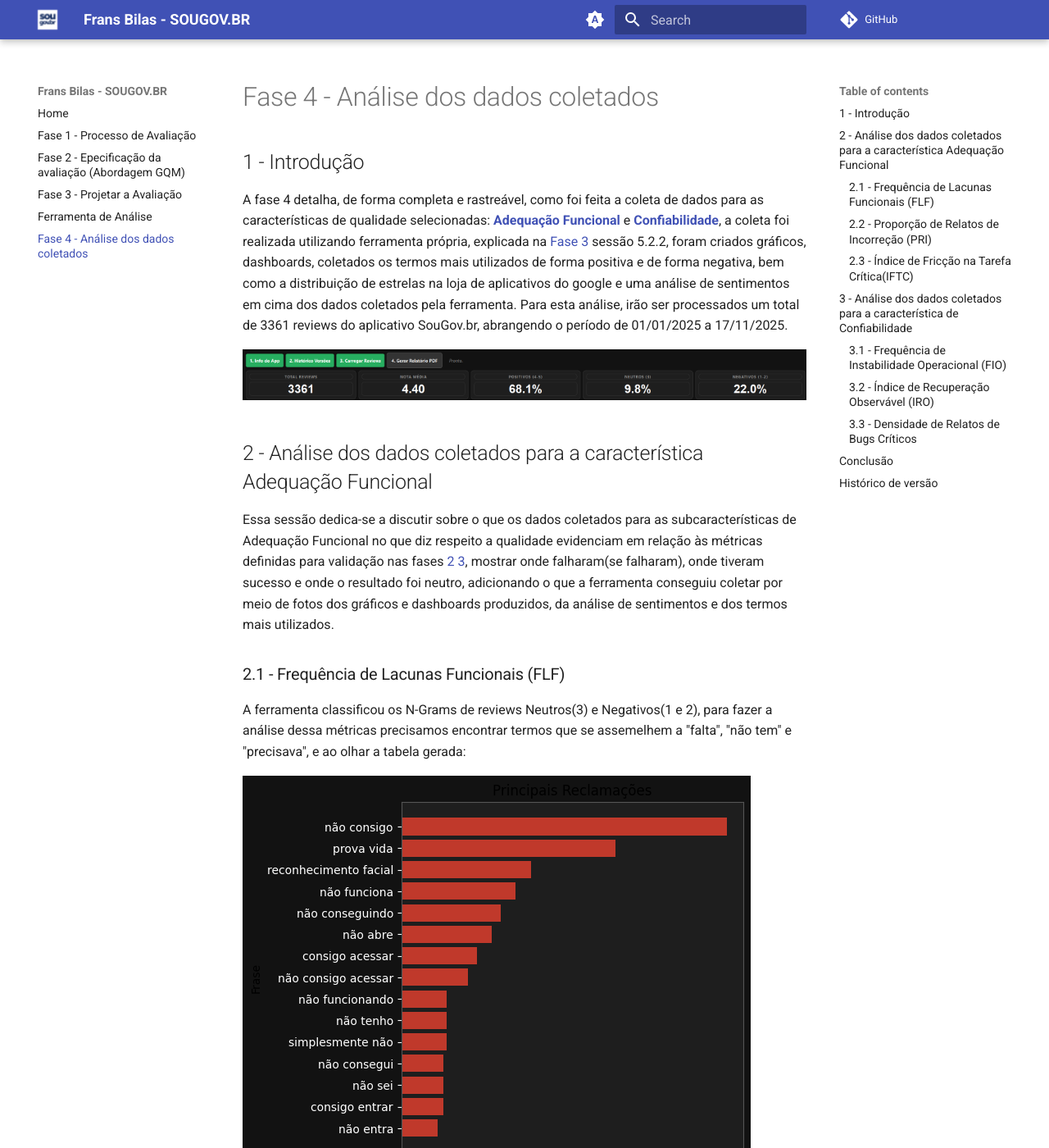
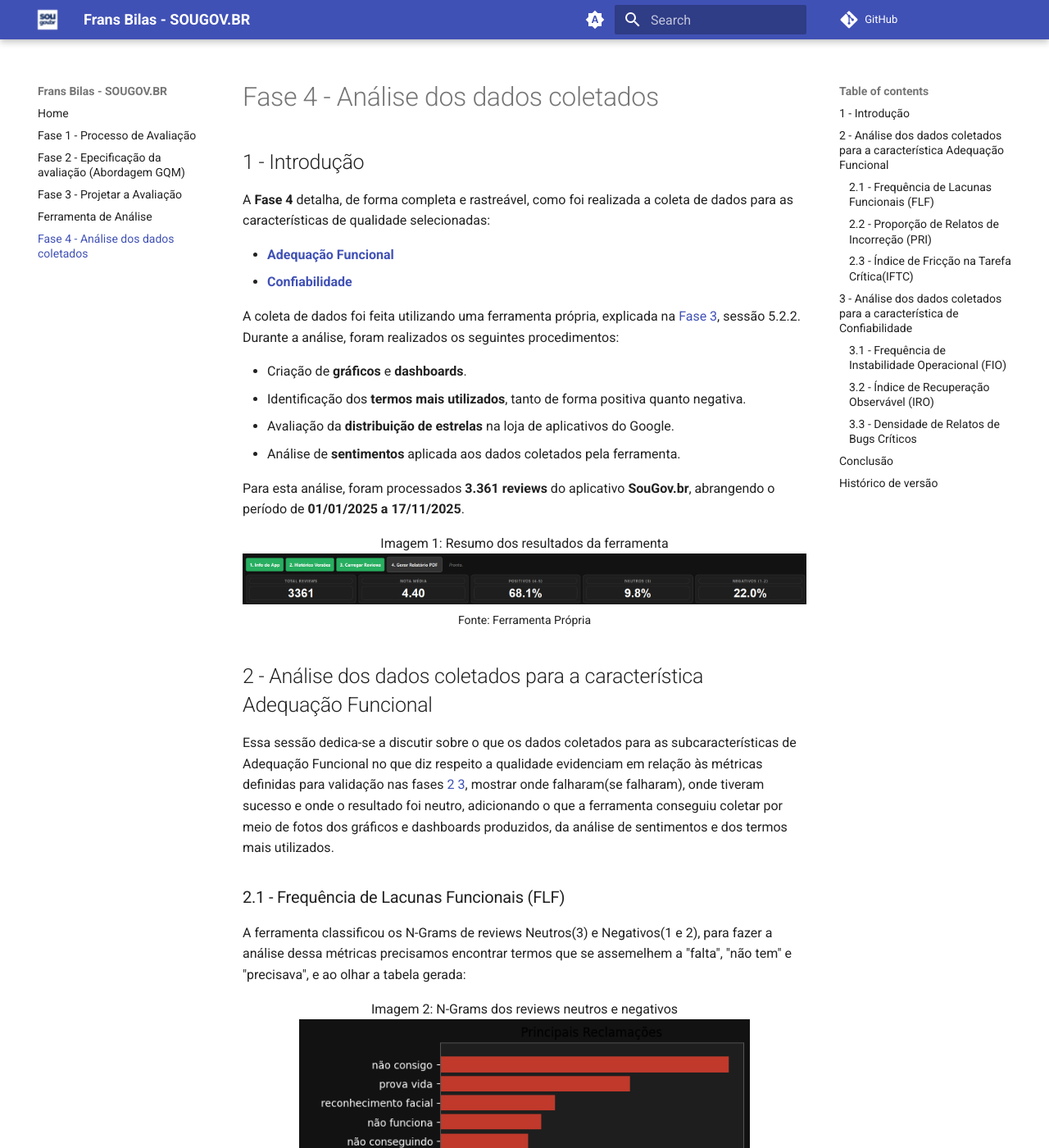
Before and after one commit to felixlaryssa/2025-2_T01_FRANS-BILAS, an MkDocs documentation site: the page built from docs/fase4.md, in a window 1280 px wide and 1400 px high. Shown: the whole window at 82% size. Built offline with MkDocs 1.6.1 and Material for MkDocs 9.7.7, drawn with Linux system fonts in a browser that asks for light colours; comment, search, counter and statistics services are not loaded; some of the changed text lies outside the part shown.

Commit message:
ajustes e melhorias fase 4

```diff
--- a/docs/fase4.md
+++ b/docs/fase4.md
@@ -2,9 +2,31 @@
 
 ## 1 - Introdução
 
-A fase 4 detalha, de forma completa e rastreável, como foi feita a coleta de dados para as características de qualidade selecionadas: **[Adequação Funcional](https://felixlaryssa.github.io/2025-2_T01_FRANS-BILAS/fase1/#7-modelo-de-qualidade)** e **[Confiabilidade](https://felixlaryssa.github.io/2025-2_T01_FRANS-BILAS/fase1/#7-modelo-de-qualidade)**, a coleta foi realizada utilizando ferramenta própria, explicada na [Fase 3](/docs/fase3.md) sessão 5.2.2, foram criados gráficos, dashboards, coletados os termos mais utilizados de forma positiva e de forma negativa, bem como a distribuição de estrelas na loja de aplicativos do google e uma análise de sentimentos em cima dos dados coletados pela ferramenta. Para esta análise, irão ser processados um total de 3361 reviews do aplicativo SouGov.br, abrangendo o período de 01/01/2025 a 17/11/2025.
+A **Fase 4** detalha, de forma completa e rastreável, como foi realizada a coleta de dados para as características de qualidade selecionadas:
 
-![Figura 1 - Resumo dos resultados da ferramenta](../assets/images/resumo_coleta.png)
+- [**Adequação Funcional**](https://felixlaryssa.github.io/2025-2_T01_FRANS-BILAS/fase1/#7-modelo-de-qualidade)
+- [**Confiabilidade**](https://felixlaryssa.github.io/2025-2_T01_FRANS-BILAS/fase1/#7-modelo-de-qualidade)
+
+A coleta de dados foi feita utilizando uma ferramenta própria, explicada na [Fase 3](/docs/fase3.md), sessão 5.2.2. Durante a análise, foram realizados os seguintes procedimentos:
+
+- Criação de **gráficos** e **dashboards**.
+- Identificação dos **termos mais utilizados**, tanto de forma positiva quanto negativa.
+- Avaliação da **distribuição de estrelas** na loja de aplicativos do Google.
+- Análise de **sentimentos** aplicada aos dados coletados pela ferramenta.
+
+Para esta análise, foram processados **3.361 reviews** do aplicativo **SouGov.br**, abrangendo o período de **01/01/2025 a 17/11/2025**.
+
+
+<div style="text-align: center; margin: 0; font-size: 16px;">
+  Imagem 1: Resumo dos resultados da ferramenta
+</div>
+
+<div style="text-align: center;">
+  <img src="../assets/images/resumo_coleta.png" alt="Resumo Coleta" style="max-width: 100%; height: auto;">
+</div>
+<div style="text-align: center; margin: 0; font-size: 14px;">
+  Fonte: Ferramenta Própria
+</div>
 
 ## 2 - Análise dos dados coletados para a característica Adequação Funcional
 
@@ -14,7 +36,18 @@ Essa sessão dedica-se a discutir sobre o que os dados coletados para as subcara
 
 A ferramenta classificou os N-Grams de reviews Neutros(3) e Negativos(1 e 2), para fazer a análise dessa métricas precisamos encontrar termos que se assemelhem a "falta", "não tem" e "precisava", e ao olhar a tabela gerada:
 
-![Figura 2 - N-Grams dos reviews neutros e negativos](../assets/images/ngrams_neutro_negativo.png)
+
+<div style="text-align: center; margin: 0; font-size: 16px;">
+  Imagem 2: N-Grams dos reviews neutros e negativos
+</div>
+
+<div style="text-align: center;">
+  <img src="../assets/images/ngrams_neutro_negativo.png" alt="ngrams_neutro_negativo" style="max-width: 80%; height: auto;">
+</div>
+
+<div style="text-align: center; margin: 0; font-size: 14px;">
+  Fonte: Ferramenta Própria
+</div>
 
 Das frases presentes na figura 2, possuímos "não funcionando" e "não tenho" como representantes para essa métrica, o critério de julgamento é em porcentagem, sendo elas:
 
@@ -34,11 +67,33 @@ Fazendo o cálculo, chegamos a mais ou menos 6%, então a métrica está classif
 
 Essa métrica busca medir a correção funcional dos resultados, para isso precisamos identificar os N-Grams que podem ser relacionados a uma incorreção, utilizando do mesmo gráfico da figura 2 :
 
-![Figura 2 - N-Grams dos reviews neutros e negativos](../assets/images/ngrams_neutro_negativo.png)
+
+<div style="text-align: center; margin: 0; font-size: 16px;">
+  Imagem 2: N-Grams dos reviews neutros e negativos
+</div>
+
+<div style="text-align: center;">
+  <img src="../assets/images/ngrams_neutro_negativo.png" alt="ngrams_neutro_negativo" style="max-width: 80%; height: auto;">
+</div>
+
+<div style="text-align: center; margin: 0; font-size: 14px;">
+  Fonte: Ferramenta Própria
+</div>
 
 Ao analisar os N-Grams, encontramos duas que podem se enquadrar aqui, são elas "prova vida" e "reconhecimento facial", pois ter esses termos como amplamente citados pode indicar que existe algo de errado na execução do fluxo dessas funcionalidades. Precisamos então definir como enquadrar os resultados do cálculo desta métrica, que será feita pegando o valor estimado dos dois termos e dividindo pela quantidade de avaliações negativas que o aplicativo recebeu durante o período que as informações foram coletadas.
 
-![Figura 3 - Nota das avaliações na App Store do Android](../assets/images/grafico_avaliacoes.png)
+
+<div style="text-align: center; margin: 0; font-size: 16px;">
+  Imagem 3: Nota das avaliações na App Store do Android
+</div>
+
+<div style="text-align: center;">
+  <img src="../assets/images/grafico_avaliacoes.png" alt="grafico_avaliacoes" style="max-width: 80%; height: auto;">
+</div>
+
+<div style="text-align: center; margin: 0; font-size: 14px;">
+  Fonte: Ferramenta Própria
+</div>
 
 Critério de Julgamento:
 Excelente - menor ou igual a 5%
@@ -55,7 +110,18 @@ Fazendo o cálculo(120/399), encontramos o valor de 0.30, correspondente a 30%,
 
 Essa métrica mede a taxa de sucesso percebida pelo usuário no feedback em relação a tarefas crítcas, fazendo a Análise em cima dos N-Grams de Fricção, utilizando do mesmo gráfico da figura 2:
 
-![Figura 2 - N-Grams dos reviews neutros e negativos](../assets/images/ngrams_neutro_negativo.png)
+
+<div style="text-align: center; margin: 0; font-size: 16px;">
+  Imagem 4: Nota das avaliações na App Store do Android
+</div>
+
+<div style="text-align: center;">
+  <img src="../assets/images/ngrams_neutro_negativo.png" alt="grafico_avaliacoes" style="max-width: 80%; height: auto;">
+</div>
+
+<div style="text-align: center; margin: 0; font-size: 14px;">
+  Fonte: Ferramenta Própria
+</div>
 
 Ao checarmos o gráfico por referências a tarefas críticas, encontramos uma série delas: "não funciona", "não abre", "não consigo acessar" e "não entra". Todos eles tem haver com a tarefa crítica de conseguir acessar o aplicativo, essencial para realizar toda e qualquer outra tarefa que dependa do SouGov.br. Para determinar como classificar o julgamento da métrica, utilizaremos a seguinte distribuição:
 
@@ -78,7 +144,18 @@ Essa sessão dedica-se a discutir o que os dados coletados para as subcaracterí
 
 Essa métrica mede a estabilidade do sistema e interrupções perceptíveis, utilizando do Mapeamento de Qualidade (PLN) em relação a termos como "Travamentos", "Lentidão" e "Instabilidade", utilizando como cálculo a frequência de menções em relação ao total de reviews(menções/reviews).
 
-![Figura 4 - Mapeamento dos termos](../assets/images/mapa_termos.png)
+
+<div style="text-align: center; margin: 0; font-size: 16px;">
+  Imagem 4: Nota das avaliações na App Store do Android
+</div>
+
+<div style="text-align: center;">
+  <img src="../assets/images/mapa_termos.png" alt="grafico_avaliacoes" style="max-width: 80%; height: auto;">
+</div>
+
+<div style="text-align: center; margin: 0; font-size: 14px;">
+  Fonte: Ferramenta Própria
+</div>
 
 Os valores definidos para os Critérios de Julgamento são:
 
@@ -96,7 +173,17 @@ Desta forma, essa métrica é classificada como Bom.
 
 Essa métrica tem como objetivo mensurar o tempo necessário para o sistema se recuperar de uma falha crítica, de forma que precisamos comparar os relatos de falha crítica com as notas oficiais de atualização, ao checar a página oficial do souGov.br na App Store, a última atualização só cita ter melhorado o controle de uso da câmera, mas não cita ter arrumado outros problemas que apareceram nos N-Grams ou nos relatos de falha crítica, portanto, para essa métrica utilizaremos a estimativa de N-Grams negativos referentes aos termos e aos reviews críticos e dividir pelo total de avaliações positivas recebidas pela ferramenta
 
-![Figura 3 - Nota das avaliações na App Store do Android](../assets/images/grafico_avaliacoes.png)
+<div style="text-align: center; margin: 0; font-size: 16px;">
+  Imagem 5: Nota das avaliações na App Store do Android
+</div>
+
+<div style="text-align: center;">
+  <img src="../assets/images/grafico_avaliacoes.png" alt="grafico_avaliacoes" style="max-width: 80%; height: auto;">
+</div>
+
+<div style="text-align: center; margin: 0; font-size: 14px;">
+  Fonte: Ferramenta Própria
+</div>
 ![Figura 4 - Mapeamento dos termos](../assets/images/mapa_termos.png)
 ![Figura 5 - Mapeamento dos reviews críticos](../assets/images/reviews_criticos.png)
 
@@ -117,9 +204,9 @@ Desta forma, definimos que pelos Critérios de Julgamento, essa métrica se clas
 
 Essa métrica mede a incidência de falhas operacionais que impactam diretamente o usuário final(como crash e erro de servidor), seu cálculo é feito a partir do Mapeamento de Qualidade (PLN) em "Bugs/Erros" e a contagem de menções críticas no total de reviews.
 
-![Figura 4 - Mapeamento dos termos](../assets/images/mapa_termos.png)
+<!-- <img src="../assets/images/mapa_termos.png" alt="Mapa Termos" style="max-width: 80%; height: auto;">
 
-![Figura 5 - Mapeamento dos reviews críticos](../assets/images/reviews_criticos.png)
+<img src="../assets/images/reviews_criticos.png" alt="Reviews_criticos" style="max-width: 80%; height: auto;"> -->
 
 Os valores determinados para os Critérios de Julgamento dessa métrica são:
 Excelente - menor ou igual a 2%
@@ -149,3 +236,4 @@ Para finalizar, a equipe recomenda que no próximo ciclo de QA da aplicação os
 | 1.1    | 19/11/2025  | Adição de etapas iniciais extras a fase 4                               | [Giovana Ferreira](https://github.com/gih7915)                      |
 | 2.0    | 22/11/2025  | Versão intermediária da interpretação dos dados da fase 4(pendência m5) | [Carlos Eduardo](https://github.com/CarlosEduardoMendesdeMesquita)  |
 | 3.0    | 23/11/2025  | Versão final da interpretação dos dados da fase 4(pendente revisão)     | [Carlos Eduardo](https://github.com/CarlosEduardoMendesdeMesquita)  |
+| 4.0    | 24/11/2025 | Ajusta imagens, descrição e fonte | [Laryssa Felix](https://github.com/felixlaryssa)  |
```
